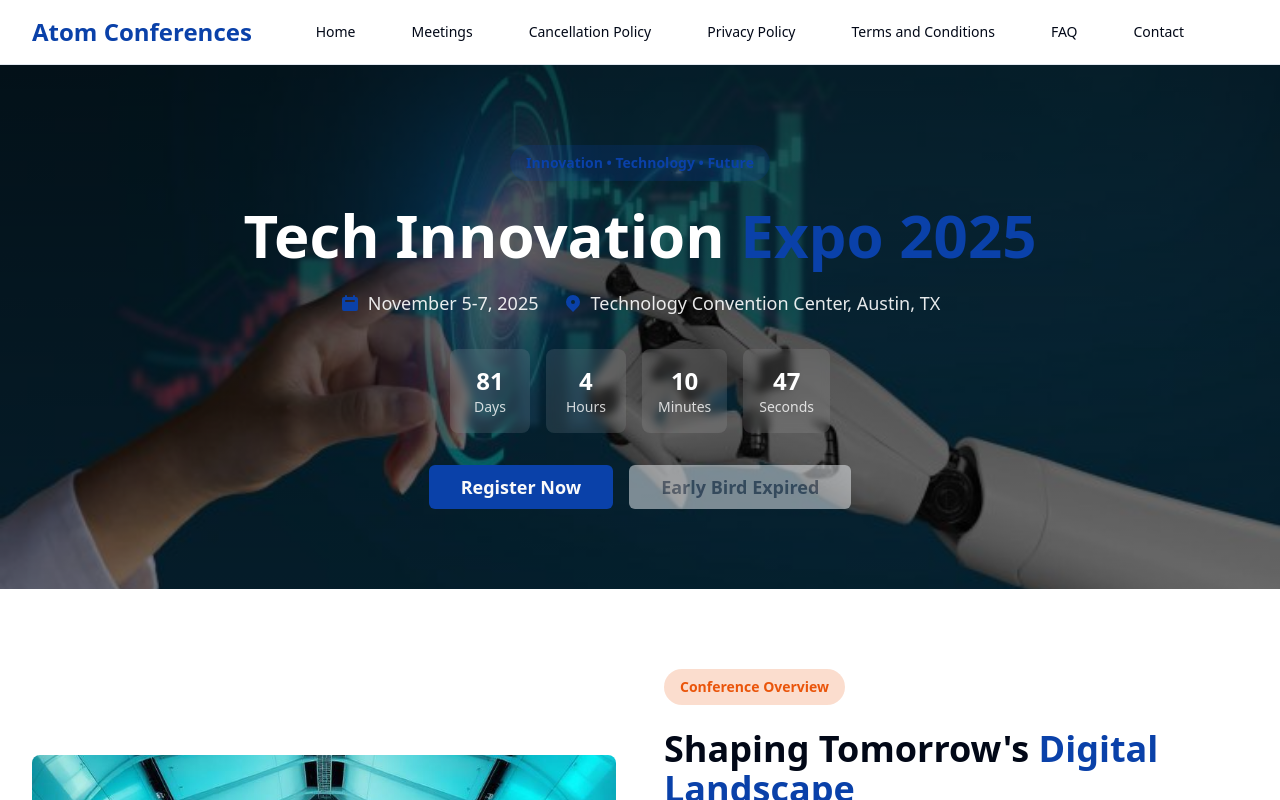
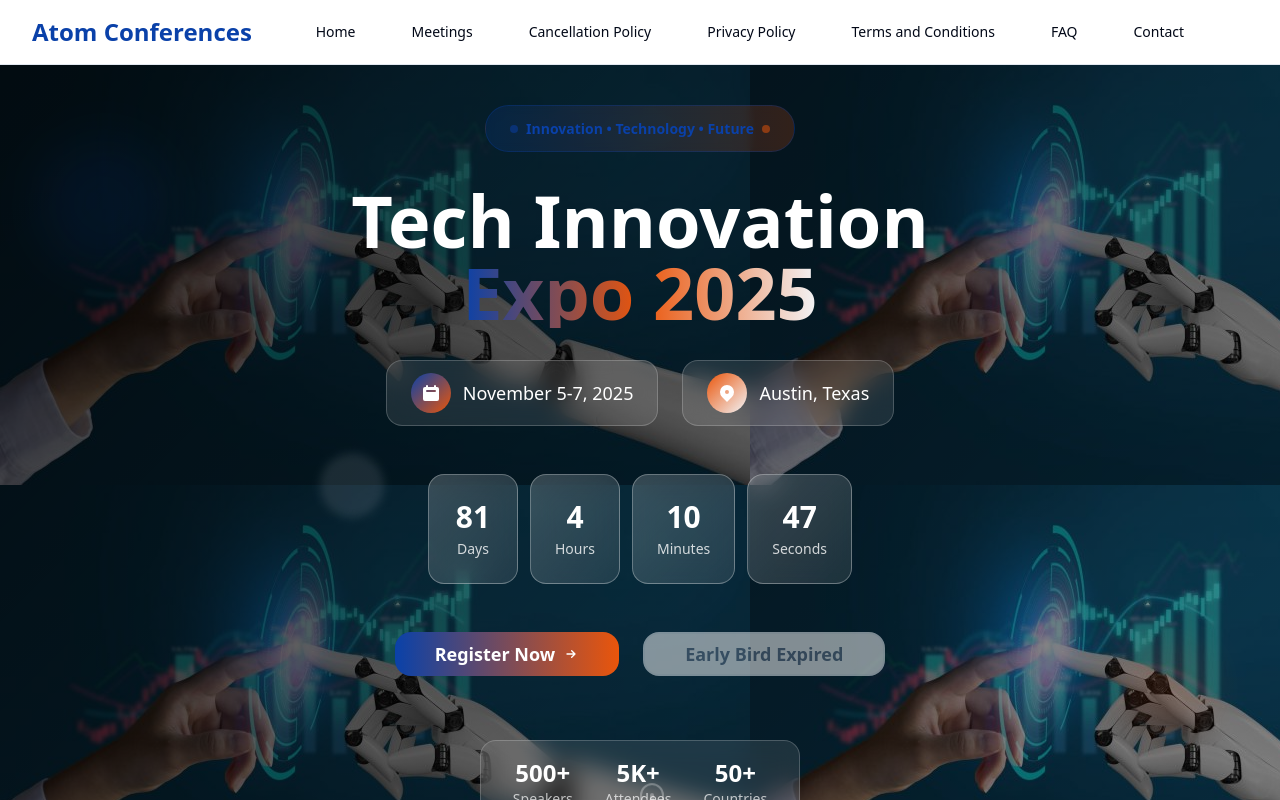
Before and after one commit to theatom-gp/atom-connect-hub, a React (Vite) app: page /conference/tech-innovation-expo-2025 in a window 1280 px wide. Shown: the top 800 px of the page. Built offline with nearby package versions, Linux system fonts and the light colour scheme.

Commit message:
Add micro animations to Hero section
Add modern design elements and micro-animations to the Hero section of the Conference Details page to enhance user experience and visual appeal.

```diff
--- a/src/pages/ConferenceDetail.tsx
+++ b/src/pages/ConferenceDetail.tsx
@@ -266,71 +266,147 @@ const ConferenceDetail = () => {
     <div className="min-h-screen bg-background">
       <Navigation />
 
-      {/* Hero Section */}
-      <section
-        className="relative py-20 bg-cover bg-center bg-no-repeat"
-        style={{
-          backgroundImage: `linear-gradient(rgba(0, 0, 0, 0.7), rgba(0, 0, 0, 0.5)), url(${heroBackground})`
-        }}
-      >
-        <div className="max-w-7xl mx-auto px-4 sm:px-6 lg:px-8">
+      {/* Modern Hero Section with Micro Animations */}
+      <section className="relative min-h-screen flex items-center overflow-hidden">
+        {/* Animated Background */}
+        <div
+          className="absolute inset-0 bg-gradient-to-br from-background via-muted/50 to-background"
+          style={{
+            backgroundImage: `linear-gradient(135deg, rgba(0, 0, 0, 0.8), rgba(0, 0, 0, 0.4)), url(${heroBackground})`
+          }}
+        />
+
+        {/* Floating Geometric Elements */}
+        <div className="absolute inset-0 overflow-hidden pointer-events-none">
+          <div className="absolute top-20 left-10 w-32 h-32 bg-primary/10 rounded-full blur-xl animate-[float_6s_ease-in-out_infinite]" />
+          <div className="absolute bottom-32 right-16 w-24 h-24 bg-secondary/10 rounded-full blur-lg animate-[float_8s_ease-in-out_infinite_reverse]" />
+          <div className="absolute top-1/2 left-1/4 w-16 h-16 bg-accent/10 rounded-full blur-sm animate-[float_4s_ease-in-out_infinite]" />
+        </div>
+
+        <div className="relative max-w-7xl mx-auto px-4 sm:px-6 lg:px-8 w-full">
           <div className="text-center">
-            <div className="inline-block px-4 py-2 bg-primary/20 text-primary rounded-full text-sm font-semibold mb-6">
-              Innovation • Technology • Future
-            </div>
-
-            <h1 className="text-4xl lg:text-6xl font-bold text-white mb-6">
-              Tech Innovation <span className="text-primary">Expo 2025</span>
-            </h1>
-
-            <div className="flex flex-col md:flex-row justify-center items-center gap-6 mb-8 text-lg text-white/90">
-              <div className="flex items-center gap-2">
-                <svg className="w-5 h-5 text-primary" fill="currentColor" viewBox="0 0 20 20">
-                  <path fillRule="evenodd" d="M6 2a1 1 0 00-1 1v1H4a2 2 0 00-2 2v10a2 2 0 002 2h12a2 2 0 002-2V6a2 2 0 00-2-2h-1V3a1 1 0 10-2 0v1H7V3a1 1 0 00-1-1zm0 5a1 1 0 000 2h8a1 1 0 100-2H6z" clipRule="evenodd"/>
-                </svg>
-                <span>November 5-7, 2025</span>
-              </div>
-
-              <div className="flex items-center gap-2">
-                <svg className="w-5 h-5 text-primary" fill="currentColor" viewBox="0 0 20 20">
-                  <path fillRule="evenodd" d="M5.05 4.05a7 7 0 119.9 9.9L10 18.9l-4.95-4.95a7 7 0 010-9.9zM10 11a2 2 0 100-4 2 2 0 000 4z" clipRule="evenodd"/>
-                </svg>
-                <span>Technology Convention Center, Austin, TX</span>
+            {/* Animated Badge */}
+            <div className="inline-block animate-fade-in">
+              <div className="group px-6 py-3 bg-gradient-to-r from-primary/20 to-secondary/20 backdrop-blur-sm border border-primary/30 text-primary rounded-full text-sm font-semibold mb-8 transition-all duration-300 hover:scale-105 hover:shadow-lg hover:shadow-primary/25">
+                <span className="inline-flex items-center gap-2">
+                  <div className="w-2 h-2 bg-primary rounded-full animate-pulse" />
+                  Innovation • Technology • Future
+                  <div className="w-2 h-2 bg-secondary rounded-full animate-pulse animation-delay-200" />
+                </span>
               </div>
             </div>
 
-            {/* Countdown Timer */}
-            <div className="flex justify-center gap-4 mb-8">
-              {Object.entries(timeLeft).map(([unit, value]) => (
-                <div key={unit} className="bg-white/10 backdrop-blur-sm rounded-lg p-4 min-w-[80px]">
-                  <div className="text-2xl font-bold text-white">{value}</div>
-                  <div className="text-sm text-white/80 capitalize">{unit}</div>
+            {/* Animated Title */}
+            <div className="overflow-hidden mb-8">
+              <h1 className="text-5xl lg:text-7xl font-bold text-white leading-tight animate-slide-up">
+                <span className="inline-block animate-fade-in">Tech Innovation</span>
+                <br />
+                <span className="inline-block text-transparent bg-clip-text bg-gradient-to-r from-primary via-secondary to-accent animate-fade-in animation-delay-300">
+                  Expo 2025
+                </span>
+              </h1>
+            </div>
+
+            {/* Animated Info Cards */}
+            <div className="flex flex-col md:flex-row justify-center items-center gap-6 mb-12">
+              <div className="group flex items-center gap-3 px-6 py-3 bg-white/10 backdrop-blur-md rounded-2xl border border-white/20 transition-all duration-300 hover:bg-white/20 hover:scale-105 hover:shadow-xl animate-fade-in animation-delay-500">
+                <div className="w-10 h-10 bg-gradient-to-br from-primary to-secondary rounded-full flex items-center justify-center transition-transform duration-300 group-hover:rotate-12">
+                  <svg className="w-5 h-5 text-white" fill="currentColor" viewBox="0 0 20 20">
+                    <path fillRule="evenodd" d="M6 2a1 1 0 00-1 1v1H4a2 2 0 00-2 2v10a2 2 0 002 2h12a2 2 0 002-2V6a2 2 0 00-2-2h-1V3a1 1 0 10-2 0v1H7V3a1 1 0 00-1-1zm0 5a1 1 0 000 2h8a1 1 0 100-2H6z" clipRule="evenodd"/>
+                  </svg>
+                </div>
+                <span className="text-lg font-medium text-white">November 5-7, 2025</span>
+              </div>
+
+              <div className="group flex items-center gap-3 px-6 py-3 bg-white/10 backdrop-blur-md rounded-2xl border border-white/20 transition-all duration-300 hover:bg-white/20 hover:scale-105 hover:shadow-xl animate-fade-in animation-delay-700">
+                <div className="w-10 h-10 bg-gradient-to-br from-secondary to-accent rounded-full flex items-center justify-center transition-transform duration-300 group-hover:rotate-12">
+                  <svg className="w-5 h-5 text-white" fill="currentColor" viewBox="0 0 20 20">
+                    <path fillRule="evenodd" d="M5.05 4.05a7 7 0 119.9 9.9L10 18.9l-4.95-4.95a7 7 0 010-9.9zM10 11a2 2 0 100-4 2 2 0 000 4z" clipRule="evenodd"/>
+                  </svg>
+                </div>
+                <span className="text-lg font-medium text-white">Austin, Texas</span>
+              </div>
+            </div>
+
+            {/* Modern Countdown Timer */}
+            <div className="flex justify-center gap-3 mb-12 animate-fade-in animation-delay-1000">
+              {Object.entries(timeLeft).map(([unit, value], index) => (
+                <div key={unit} className="group">
+                  <div className="relative bg-gradient-to-br from-white/20 to-white/10 backdrop-blur-md rounded-2xl p-6 min-w-[90px] border border-white/30 transition-all duration-300 hover:scale-110 hover:shadow-2xl hover:shadow-primary/20">
+                    <div className="absolute inset-0 bg-gradient-to-br from-primary/20 to-secondary/20 rounded-2xl opacity-0 group-hover:opacity-100 transition-opacity duration-300" />
+                    <div className="relative">
+                      <div className="text-3xl font-bold text-white mb-1 transition-all duration-300 group-hover:scale-110">{value}</div>
+                      <div className="text-sm text-white/80 capitalize font-medium">{unit}</div>
+                    </div>
+                  </div>
                 </div>
               ))}
             </div>
 
-            <div className="flex flex-col sm:flex-row gap-4 justify-center">
+            {/* Animated Action Buttons */}
+            <div className="flex flex-col sm:flex-row gap-6 justify-center animate-fade-in animation-delay-1200">
               <Button
                 size="lg"
-                className="bg-primary hover:bg-primary/90 text-primary-foreground px-8 py-3 text-lg font-semibold"
+                className="group relative overflow-hidden bg-gradient-to-r from-primary to-secondary hover:from-primary/90 hover:to-secondary/90 text-white px-10 py-4 text-lg font-semibold rounded-2xl transition-all duration-300 hover:scale-105 hover:shadow-2xl hover:shadow-primary/25"
                 onClick={() => navigate('/registration')}
               >
-                Register Now
+                <span className="relative z-10 flex items-center gap-2">
+                  Register Now
+                  <svg className="w-5 h-5 transition-transform duration-300 group-hover:translate-x-1" fill="none" stroke="currentColor" viewBox="0 0 24 24">
+                    <path strokeLinecap="round" strokeLinejoin="round" strokeWidth={2} d="M13 7l5 5m0 0l-5 5m5-5H6" />
+                  </svg>
+                </span>
+                <div className="absolute inset-0 bg-gradient-to-r from-white/20 to-transparent transform -skew-x-12 -translate-x-full group-hover:translate-x-full transition-transform duration-700" />
               </Button>
 
               <Button
                 size="lg"
-                variant={isEarlyBird ? "default" : "secondary"}
-                className={`px-8 py-3 text-lg font-semibold ${
+                variant="outline"
+                className={`group relative overflow-hidden px-10 py-4 text-lg font-semibold rounded-2xl border-2 transition-all duration-300 hover:scale-105 ${
                   isEarlyBird
-                    ? "bg-accent hover:bg-accent/90 text-accent-foreground border-accent"
-                    : "opacity-50 cursor-not-allowed bg-muted text-muted-foreground"
+                    ? "border-accent text-accent hover:bg-accent hover:text-white hover:shadow-2xl hover:shadow-accent/25"
+                    : "opacity-50 cursor-not-allowed border-muted text-muted-foreground"
                 }`}
                 disabled={!isEarlyBird}
               >
-                {isEarlyBird ? "Early Bird Special" : "Early Bird Expired"}
+                <span className="relative z-10 flex items-center gap-2">
+                  {isEarlyBird ? (
+                    <>
+                      <div className="w-2 h-2 bg-accent rounded-full animate-pulse" />
+                      Early Bird Special
+                    </>
+                  ) : (
+                    "Early Bird Expired"
+                  )}
+                </span>
+                {isEarlyBird && (
+                  <div className="absolute inset-0 bg-gradient-to-r from-accent/20 to-transparent transform -skew-x-12 -translate-x-full group-hover:translate-x-full transition-transform duration-700" />
+                )}
               </Button>
             </div>
+
+            {/* Floating Stats */}
+            <div className="mt-16 flex justify-center">
+              <div className="flex gap-8 px-8 py-4 bg-white/10 backdrop-blur-md rounded-2xl border border-white/20 animate-fade-in animation-delay-1500">
+                {[
+                  { number: "500+", label: "Speakers" },
+                  { number: "5K+", label: "Attendees" },
+                  { number: "50+", label: "Countries" }
+                ].map((stat, index) => (
+                  <div key={index} className="text-center group cursor-default">
+                    <div className="text-2xl font-bold text-white group-hover:text-primary transition-colors duration-300">{stat.number}</div>
+                    <div className="text-sm text-white/70 group-hover:text-white transition-colors duration-300">{stat.label}</div>
+                  </div>
+                ))}
+              </div>
+            </div>
+          </div>
+        </div>
+
+        {/* Scroll Indicator */}
+        <div className="absolute bottom-8 left-1/2 transform -translate-x-1/2 animate-bounce">
+          <div className="w-6 h-10 border-2 border-white/30 rounded-full flex justify-center">
+            <div className="w-1 h-3 bg-white/60 rounded-full mt-2 animate-pulse" />
           </div>
         </div>
       </section>
--- a/tailwind.config.ts
+++ b/tailwind.config.ts
@@ -85,11 +85,51 @@ export default {
 					to: {
 						height: '0'
 					}
+				},
+				'fade-in': {
+					'0%': {
+						opacity: '0',
+						transform: 'translateY(20px)'
+					},
+					'100%': {
+						opacity: '1',
+						transform: 'translateY(0)'
+					}
+				},
+				'slide-up': {
+					'0%': {
+						opacity: '0',
+						transform: 'translateY(30px)'
+					},
+					'100%': {
+						opacity: '1',
+						transform: 'translateY(0)'
+					}
+				},
+				'float': {
+					'0%, 100%': {
+						transform: 'translateY(0px) rotate(0deg)'
+					},
+					'50%': {
+						transform: 'translateY(-20px) rotate(180deg)'
+					}
 				}
 			},
 			animation: {
 				'accordion-down': 'accordion-down 0.2s ease-out',
-				'accordion-up': 'accordion-up 0.2s ease-out'
+				'accordion-up': 'accordion-up 0.2s ease-out',
+				'fade-in': 'fade-in 0.6s ease-out',
+				'slide-up': 'slide-up 0.8s ease-out',
+				'float': 'float 6s ease-in-out infinite'
+			},
+			animationDelay: {
+				'200': '200ms',
+				'300': '300ms',
+				'500': '500ms',
+				'700': '700ms',
+				'1000': '1000ms',
+				'1200': '1200ms',
+				'1500': '1500ms'
 			}
 		}
 	},
```
